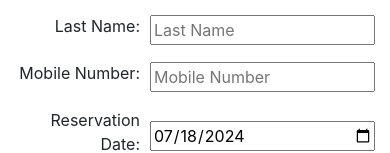
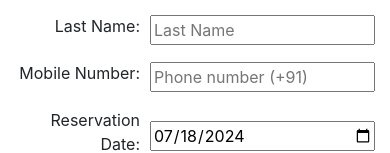
Before and after one commit to michelleAllyson/capstone_restaurant_reservations_chegg_skills, a React (Create React App) app in the folder front-end/: page /reservations/new in a window 390 px wide. Shown: the part 290-443 px from the top of the page. Built offline with nearby package versions, Linux system fonts and the light colour scheme; no server answers; a web font is replaced by a local one.

Commit message:
mobile_number imput adjusted

```diff
--- a/front-end/src/reservations/ReservationForm.js
+++ b/front-end/src/reservations/ReservationForm.js
@@ -33,12 +33,15 @@ export const ReservationForm = ({ reservation, handleChange, handleSubmit }) =>
                 <div className="form-group">
                     <label htmlFor="mobile_number">Mobile Number:</label>
                     <input
-                        type="text"
-                        name="mobile_number"
-                        placeholder="Mobile Number"
-                        required={true}
-                        value={reservation.mobile_number}
-                        onChange={handleChange}
+                         name="mobile_number"
+                         type="number"
+                         id="mobile_number"
+                         pattern=".{10,10}"
+                         class="input_fields"
+                         onChange={handleChange}
+                         value={reservation.mobile_number}
+                         placeholder="Phone number (+91)"
+                         required={true}
                     />
                 </div>
                 <div className="form-group">
```
